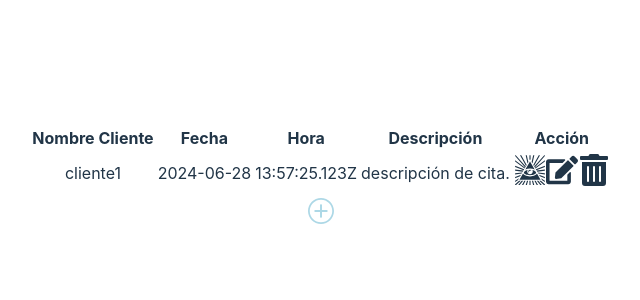
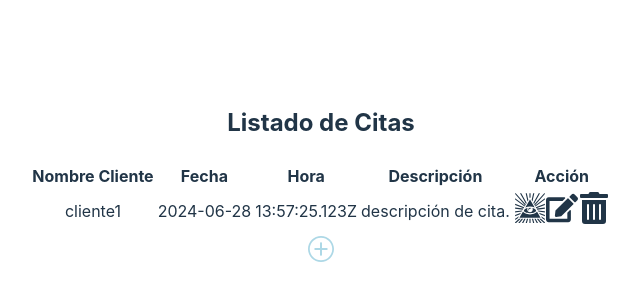
Before and after one commit to BorisLeightonI/pidway_front, a React (Vite) app: page / in a window 1280 px wide. Shown: the part 222-522 px from the top of the page, without its empty margins (319-959 px from the left). Built offline with nearby package versions, Linux system fonts and the light colour scheme; data requests are answered from the project's data file.

Commit message:
Se agrega un título

```diff
--- a/src/components/listaCitas.jsx
+++ b/src/components/listaCitas.jsx
@@ -31,6 +31,7 @@ function ListaCitas() {
 
   return (
     <>
+      <h2>Listado de Citas</h2>
       <div className="lista_citas">
         <table>
           <thead>
```
